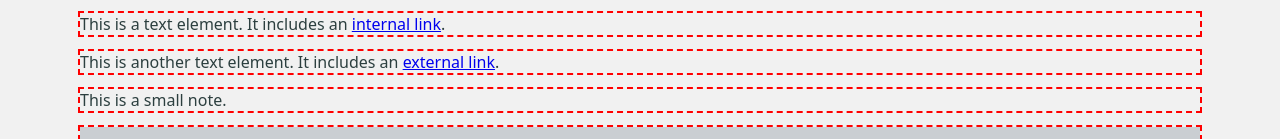
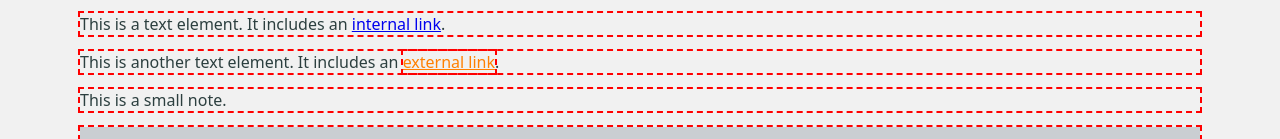
Before and after one commit to Moritz-Doc/challenges-spiced, a website: page css-structure_selectors-and-cascading/index.html in a window 1280 px wide. Shown: the part 258-397 px from the top of the page. Drawn offline with Linux system fonts and the light colour scheme.

Commit message:
changed external links

```diff
--- a/css-structure_selectors-and-cascading/css/styles.css
+++ b/css-structure_selectors-and-cascading/css/styles.css
@@ -63,7 +63,7 @@
 }
 
 /* 3. These styles should apply to all external links (you can use the attribute selector) */
-FIX_ME {
+a[href^="https"] {
   outline: 2px dashed red;
   color: #ff8000;
 }
```
